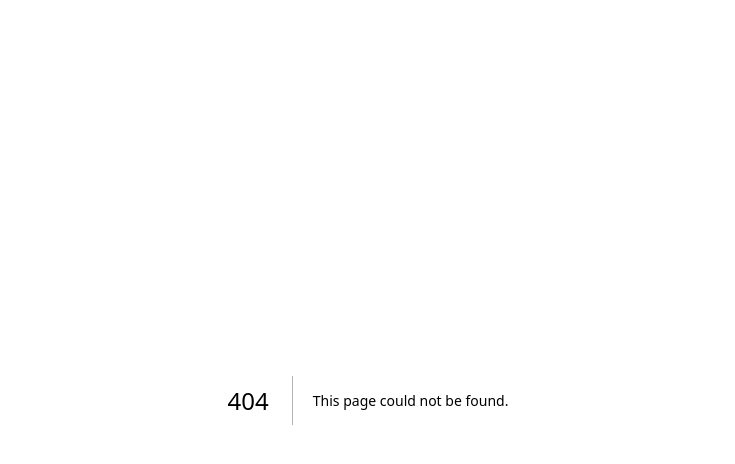
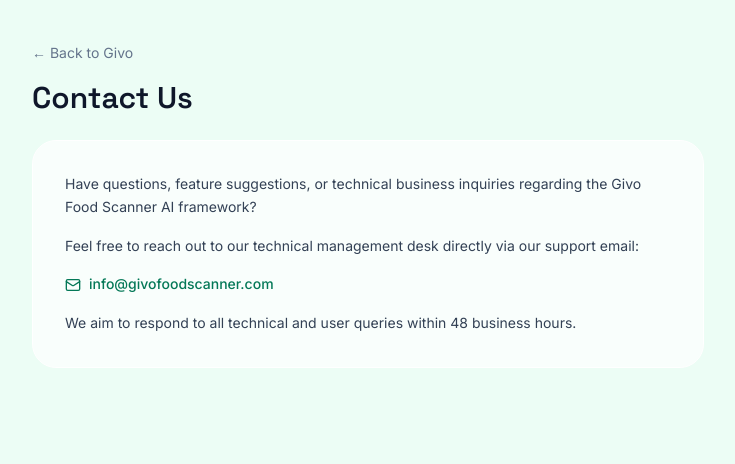
Before and after one commit to Givo-max/my_project, a Next.js app: page /contact in a window 1280 px wide. Before the commit this address had no page. Shown: the top 464 px of the page, without its empty margins (272-1007 px from the left). Built offline with nearby package versions, Linux system fonts and the light colour scheme.

Commit message:
Create page.jsx

```diff
--- /dev/null
+++ b/app/contact/page.jsx
@@ -0,0 +1,31 @@
+import Link from "next/link";
+import { Mail } from "lucide-react";
+
+export const metadata = { title: "Contact Us — Givo Food Scanner" };
+
+export default function ContactPage() {
+  return (
+    <main className="min-h-screen bg-emerald-50 text-slate-900 px-5 sm:px-8 py-10">
+      <div className="max-w-2xl mx-auto">
+        <Link href="/" className="text-sm text-slate-500 hover:underline">
+          ← Back to Givo
+        </Link>
+        <h1 className="font-display text-3xl font-semibold mt-4 mb-6">Contact Us</h1>
+        <div className="bg-white/70 border border-white rounded-3xl p-6 sm:p-8 space-y-4 text-sm leading-relaxed text-slate-700">
+          <p>
+            Have questions, feature suggestions, or technical business inquiries regarding the
+            Givo Food Scanner AI framework?
+          </p>
+          <p>Feel free to reach out to our technical management desk directly via our support email:</p>
+          <p className="flex items-center gap-2 font-medium text-emerald-700">
+            <Mail size={16} />
+            <a href="mailto:info@givofoodscanner.com" className="hover:underline">
+              info@givofoodscanner.com
+            </a>
+          </p>
+          <p>We aim to respond to all technical and user queries within 48 business hours.</p>
+        </div>
+      </div>
+    </main>
+  );
+}
```
